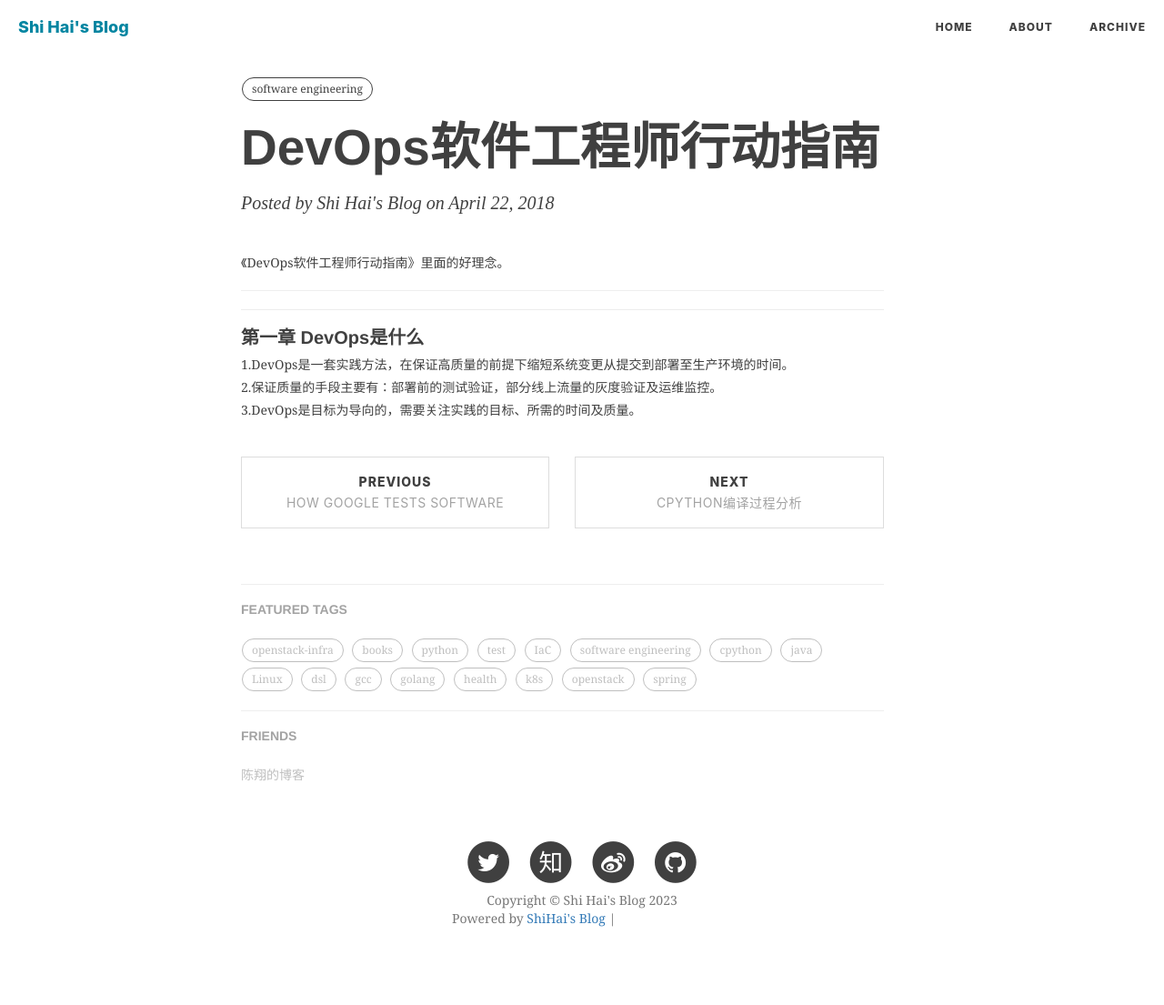
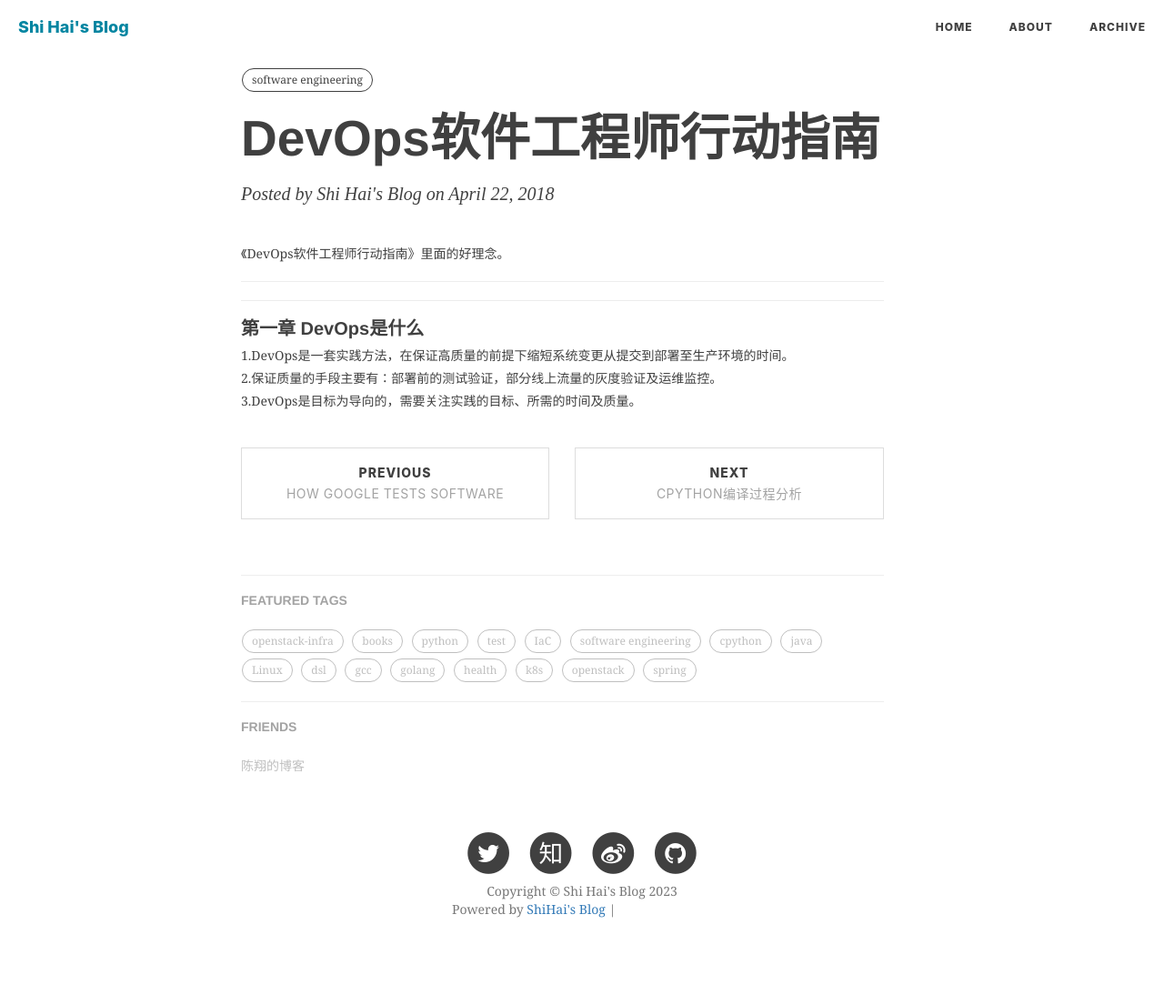
Before and after one commit to shihai1991/shihai1991.github.io, a Jekyll site: the page built from _posts/2018-04-22-DevOps软件工程师行动指南.md, in a window 1280 px wide. Shown: the whole page at 91% size. Built offline with Jekyll 4.4.1, drawn with Linux system fonts in a browser that asks for light colours; nearby versions of some CDN libraries; comment, search, counter and statistics services are not loaded; grey boxes are pictures that could not be loaded.

Commit message:
update style

```diff
--- a/css/shihai-blog.css
+++ b/css/shihai-blog.css
@@ -1143,13 +1143,13 @@
 .intro-header.style-text .site-heading,
 .intro-header.style-text .post-heading,
 .intro-header.style-text .page-heading {
-  padding: 85px 0 20px;
+  padding: 75px 0 20px;
   color: #404040;
 }
 .intro-header.style-text .site-heading .subheading,
 .intro-header.style-text .post-heading .subheading,
 .intro-header.style-text .page-heading .subheading {
-  margin-bottom: 15px;
+  margin-bottom: 5px;
 }
 .intro-header.style-text .tags a,
 .intro-header.style-text .tags .tag {
```
